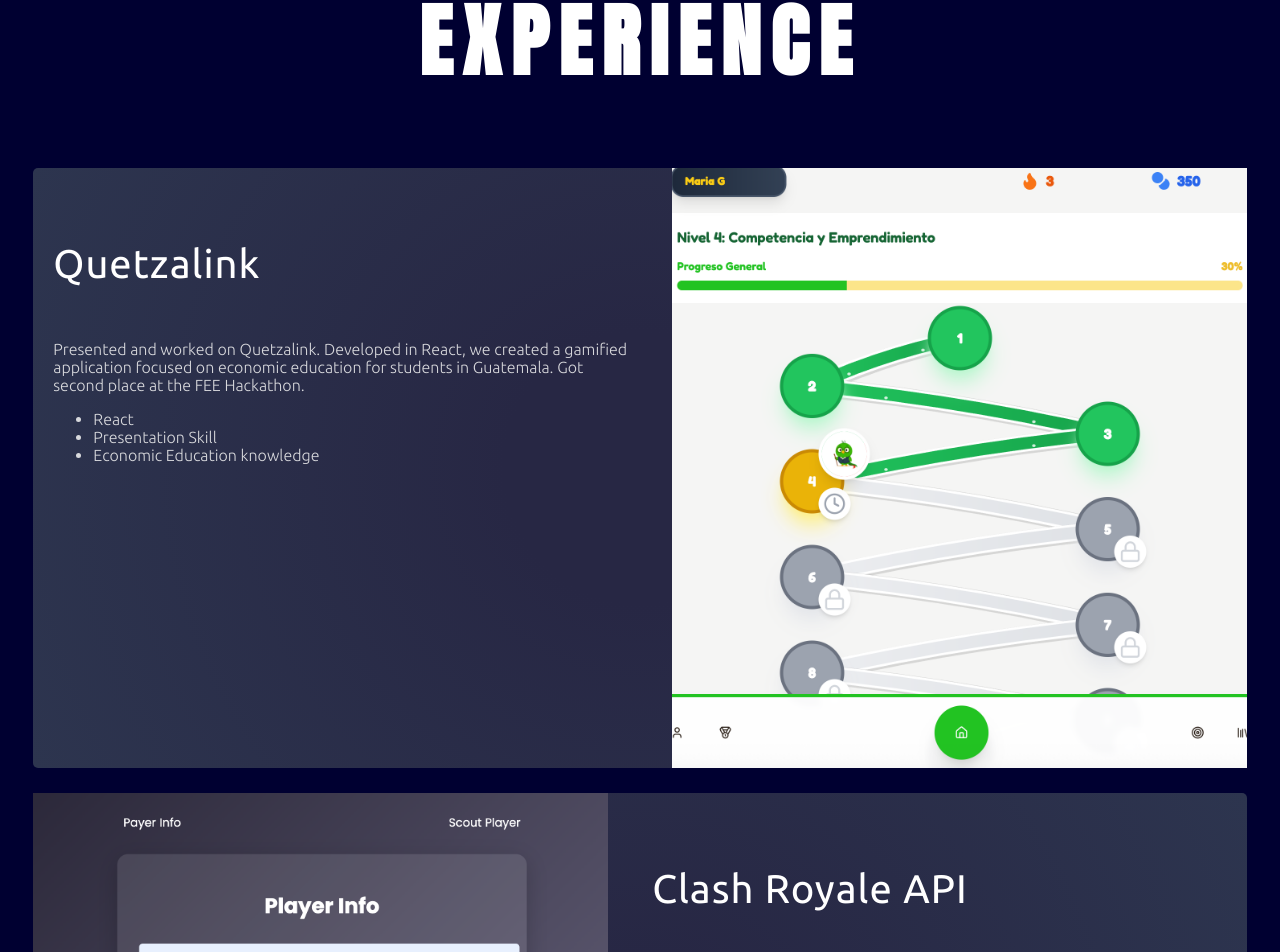
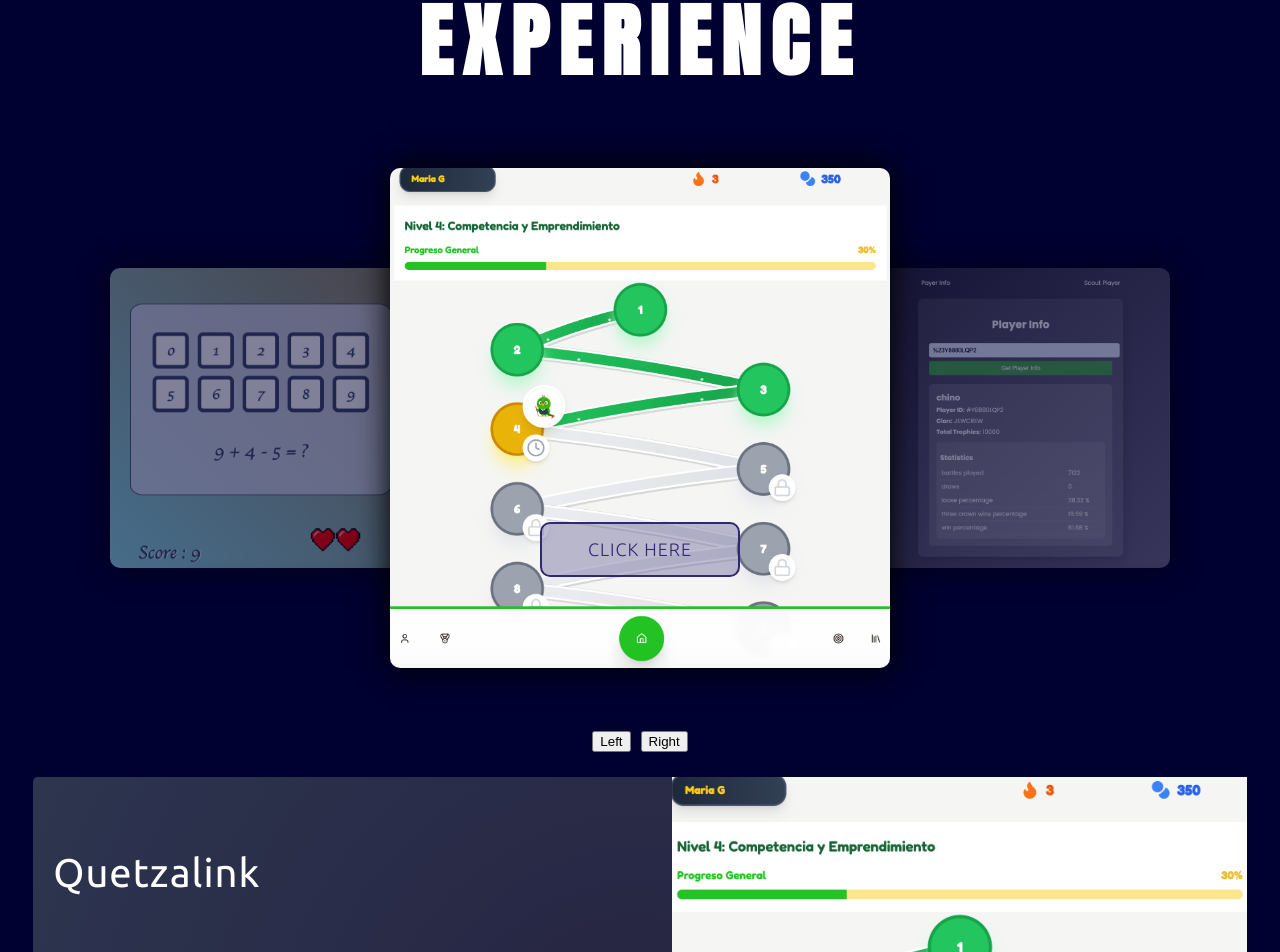
Before and after one commit to avoleon15/Alvaro-CV, a React (Vite) app: page / in a window 1280 px wide. Shown: the part 2162-3114 px from the top of the page. Built offline with nearby package versions, Linux system fonts and the light colour scheme.

Commit message:
Added a image Carousel in the experience part

```diff
--- a/src/components/Experience/Carousel/Carousel.css
+++ b/src/components/Experience/Carousel/Carousel.css
@@ -0,0 +1,84 @@
+.projects-container{
+    width: 100%;
+}
+
+.projects-slider-container{
+    margin: 5%;
+}
+
+.buttons{
+    display: flex;
+    justify-content: center;
+    align-items: center;
+    gap: 10px;
+}
+
+.projects{
+    display: flex;
+    justify-content: center;
+    align-items: center;
+    padding-left: 0px;
+    list-style: none;
+}
+
+.projects img{
+    height: 100%;
+    width: 100%;
+    object-fit: cover;
+    border-radius: 10px;
+}
+
+.information{
+    text-align: center;
+    position: relative;
+    bottom: 30%;
+    z-index: 1;
+
+    margin-left: 30%;
+    margin-right: 30%;
+/* From Uiverse.io by adamgiebl */
+    padding: 15px 30px;
+    text-align: center;
+    font-size: 18px;
+    letter-spacing: 1px;
+    text-decoration: none;
+    color: #2f2873;
+    background-color: #6762956d;;
+    cursor: pointer;
+    transition: ease-out 0.5s;
+    border: 2px solid #2f2873;
+    border-radius: 10px;
+    box-shadow: inset 0 0 0 0 #2f2873;
+}
+
+.information:hover {
+    color: white;
+    box-shadow: inset 0 -100px 0 0 #2f2873;
+}
+
+.left-project{
+    width: 300px;
+    height: 300px;
+    box-shadow: 0px 0px 30px 1px;
+    transform: translateX(20px);
+    position: relative;
+    z-index: -9;
+    opacity: 0.5;
+}
+
+.middle-project{
+    width: 500px;
+    height: 500px;
+    box-shadow: 0px 0px 30px 1px;
+    opacity: 1;
+}
+
+.right-project{
+    width: 300px;
+    height: 300px;
+    box-shadow: 0px 0px 30px 1px;
+    transform: translateX(-20px);
+    position: relative;
+    z-index: -9;
+    opacity: 0.5;
+}
--- a/src/components/Experience/Carousel/Carousel.jsx
+++ b/src/components/Experience/Carousel/Carousel.jsx
@@ -1,9 +1,87 @@
-import './Carousel.css'
+import { useEffect, useState } from "react";
+import Brownies from "../../../assets/images/BrowniesPage-ss.png";
+import CRAPI from "../../../assets/images/CRAPI-ss.png";
+import MathGame from "../../../assets/images/MathGame-ss.png";
+import Quetzalink from "../../../assets/images/Quetzalink-ss.png";
+import './Carousel.css';
+
+const image1 = Quetzalink;
+const image2 = CRAPI;
+const image3 = Brownies;
+const image4 = MathGame;
+
+const images = [image1, image2, image3, image4];
 
 function Carousel(){
+
+    const[midProject, setMidProject] = useState(0);
+    const[leftProject, setLeftProject] = useState(images.length - 1);
+    const[rightProject, setRightProject] = useState(1);
+
+    useEffect(()=>{
+        if(midProject == 0){
+            setLeftProject(images.length - 1)
+            setRightProject(+1)
+        } else if (midProject == images.length - 1){
+            setRightProject(0)
+            setLeftProject(midProject-1)
+        } else {
+            setRightProject(midProject + 1)
+            setLeftProject(midProject - 1)
+        }
+    },[midProject])
+
+
+    const Increment=()=>{
+
+        if(midProject == images.length - 1){
+            setMidProject(0)
+        }
+        else{
+            setMidProject(midProject + 1)
+        }
+    }
+
+
+    const Decrement=()=>{
+        if(midProject == 0){
+            setMidProject(images.length - 1)
+        }
+        else{
+            setMidProject(midProject - 1)
+        }
+    }
+
+
     return(
-        <>
-        </>
+        <div className='projects-container'>
+            <div className='projects-slider-container'>
+                <ul className='projects'>
+                    <li>
+                        <div className='left-project'>
+                            <img src={images[leftProject]}></img>
+                        </div>
+                    </li>
+                    <li>
+                        <div className="middle-project">
+                            <img src={images[midProject]}></img>
+                            <div className="information font-unbun">CLICK HERE</div>
+                        </div>
+                    </li>
+                    <li>
+                        <div className='right-project'>
+                            <img src={images[rightProject]}></img>
+                        </div>
+                    </li>
+                </ul>
+            </div>
+            <div className='buttons'>
+                <button onClick={Increment}>
+                    Left
+                </button>
+                <button onClick={Decrement}>Right</button>
+            </div>
+        </div>
     )
 }
 
--- a/src/components/Experience/Experience.jsx
+++ b/src/components/Experience/Experience.jsx
@@ -2,20 +2,22 @@
 import CRAPI from "../../assets/images/CRAPI-ss.png";
 import MathGame from "../../assets/images/MathGame-ss.png";
 import Quetzalink from "../../assets/images/Quetzalink-ss.png";
+import Carousel from "./Carousel/Carousel";
 import './Experience.css';
 import ExperienceContainer from "./ExperienceContainer/ExperienceContainer";
 
+const image1 = Quetzalink
+const image2 = CRAPI
+const image3 = Brownies
+const image4 = MathGame
 
 function Experience() {
-
-    const image1 = Quetzalink
-    const image2 = CRAPI
-    const image3 = Brownies
-    const image4 = MathGame
 
     return (
         <section id="experience">
         <h2 className="font-anton experience-title">EXPERIENCE</h2>
+
+        <Carousel />
 
         <div className="experience-container">
 
```
